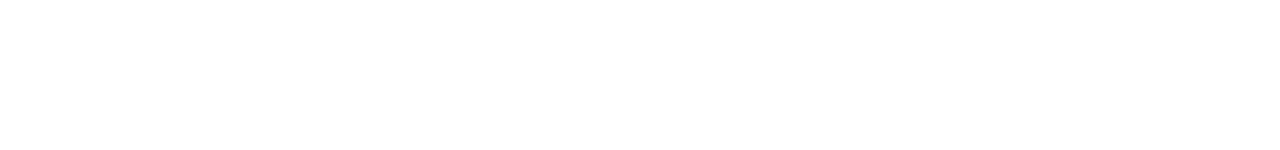
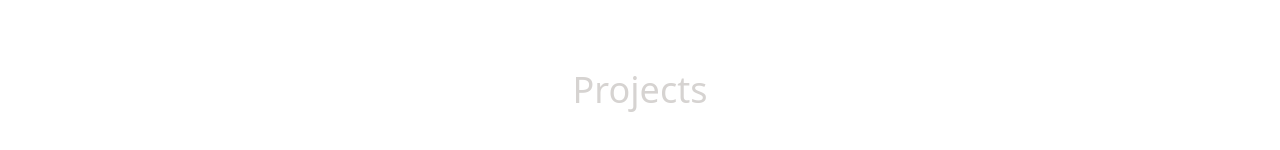
Before and after one commit to alimansouridev/PersonalSiteReact, a React (Vite) app: page / in a window 1280 px wide. Shown: the part 1234-1384 px from the top of the page. Before the commit the page ends 1224 px from the top, so only its background shows below. Built offline with nearby package versions, Linux system fonts and the light colour scheme.

Commit message:
Project Section added

```diff
--- a/src/App.jsx
+++ b/src/App.jsx
@@ -2,6 +2,7 @@ import React from "react";
 import Nav from "./components/Nav";
 import Hero from "./components/Hero";
 import Technologies from "./components/technologies";
+import Projects from "./components/Projects";
 
 function App() {
   return (
@@ -17,6 +18,7 @@ function App() {
         <Nav />
         <Hero />
         <Technologies />
+        <Projects />
       </div>
     </div>
   );
--- /dev/null
+++ b/src/components/Projects.jsx
@@ -0,0 +1,11 @@
+import React from "react";
+
+export const Projects = () => {
+  return (
+    <div className="pb-4">
+      <h2 className="my-20 text-center text-4xl"> Projects</h2>
+    </div>
+  );
+};
+
+export default Projects;
```
